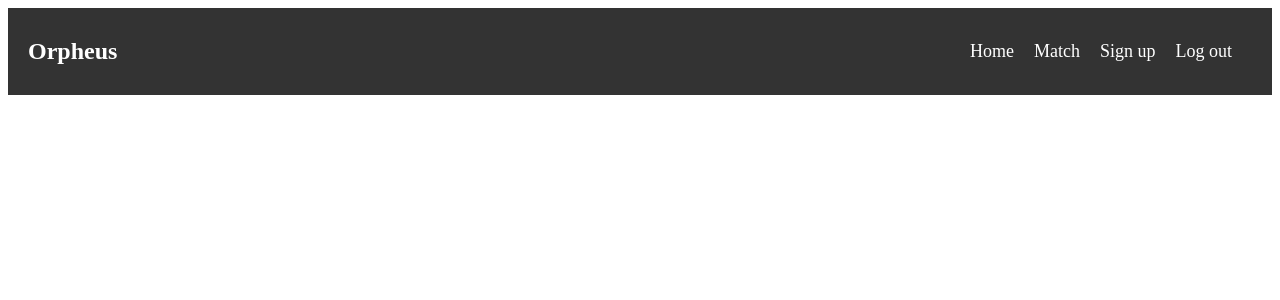
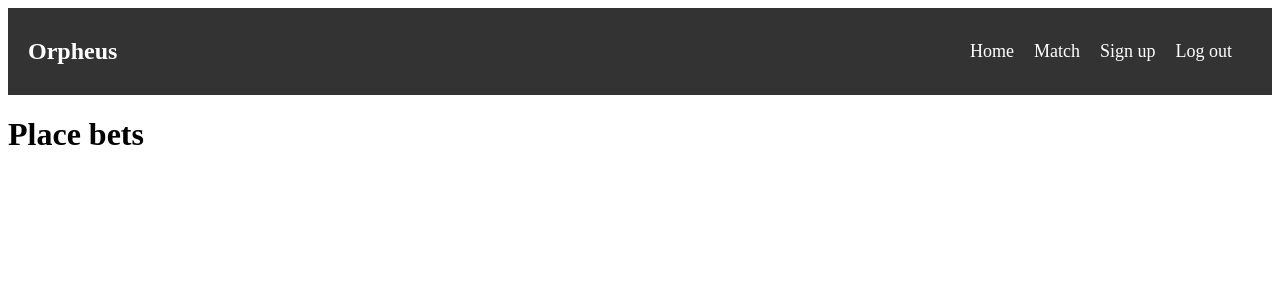
Before and after one commit to berglund10/Orpheus, a React app in the folder frontend/: page /bets in a window 1280 px wide. Shown: the top 300 px of the page. Built offline with nearby package versions, Linux system fonts and the light colour scheme; no server answers.

Commit message:
Bets page/route and onclick function

```diff
--- a/frontend/src/App.tsx
+++ b/frontend/src/App.tsx
@@ -9,6 +9,7 @@ import { serverEndpoint } from "./config";
 import NavBar from "./components/navbar";
 import UserClientContext from "./clients/userClient";
 import Match from "./pages/match";
+import Bets from "./pages/bets";
 
 export default function App() {
   const [user, setUser] = useState({
@@ -53,6 +54,7 @@ export default function App() {
               <Route path="/loggedIn" element={<LoggedIn />} />
             </Route>
             <Route path="/match" element={<Match />} />
+            <Route path="/bets" element={<Bets />} />
           </Routes>
         </Router>
       </UserClientContext.Provider>
--- a/frontend/src/components/FootballField.tsx
+++ b/frontend/src/components/FootballField.tsx
@@ -3,8 +3,13 @@ import { formation442 } from "../data/formationData";
 import "./FootballField.css";
 import Goalkeeper from "./goalkeeper";
 import Defender from "./defender";
+import { useNavigate } from "react-router-dom";
 
 const FootballField = () => {
+  const navigate = useNavigate();
+  function selectEleven() {
+    navigate("/bets");
+  }
   const { goalkeeper, defenders, midfielders, forwards } = formation442;
 
   return (
@@ -16,7 +21,7 @@ const FootballField = () => {
       <div className="defenders">
         {defenders.map((defender) => (
           <div className="defender">
-          <Defender {...defender} />
+            <Defender {...defender} />
           </div>
         ))}
       </div>
@@ -36,7 +41,9 @@ const FootballField = () => {
           </div>
         ))}
       </div>
-      <button className="selectEleven">Select Eleven</button>
+      <button onClick={selectEleven} className="selectEleven">
+        Select Eleven
+      </button>
     </div>
   );
 };
--- /dev/null
+++ b/frontend/src/pages/bets.tsx
@@ -0,0 +1,11 @@
+import React from "react";
+
+function Bets() {
+  return (
+    <div>
+      <h1>Place bets</h1>
+    </div>
+  );
+}
+
+export default Bets;
```
